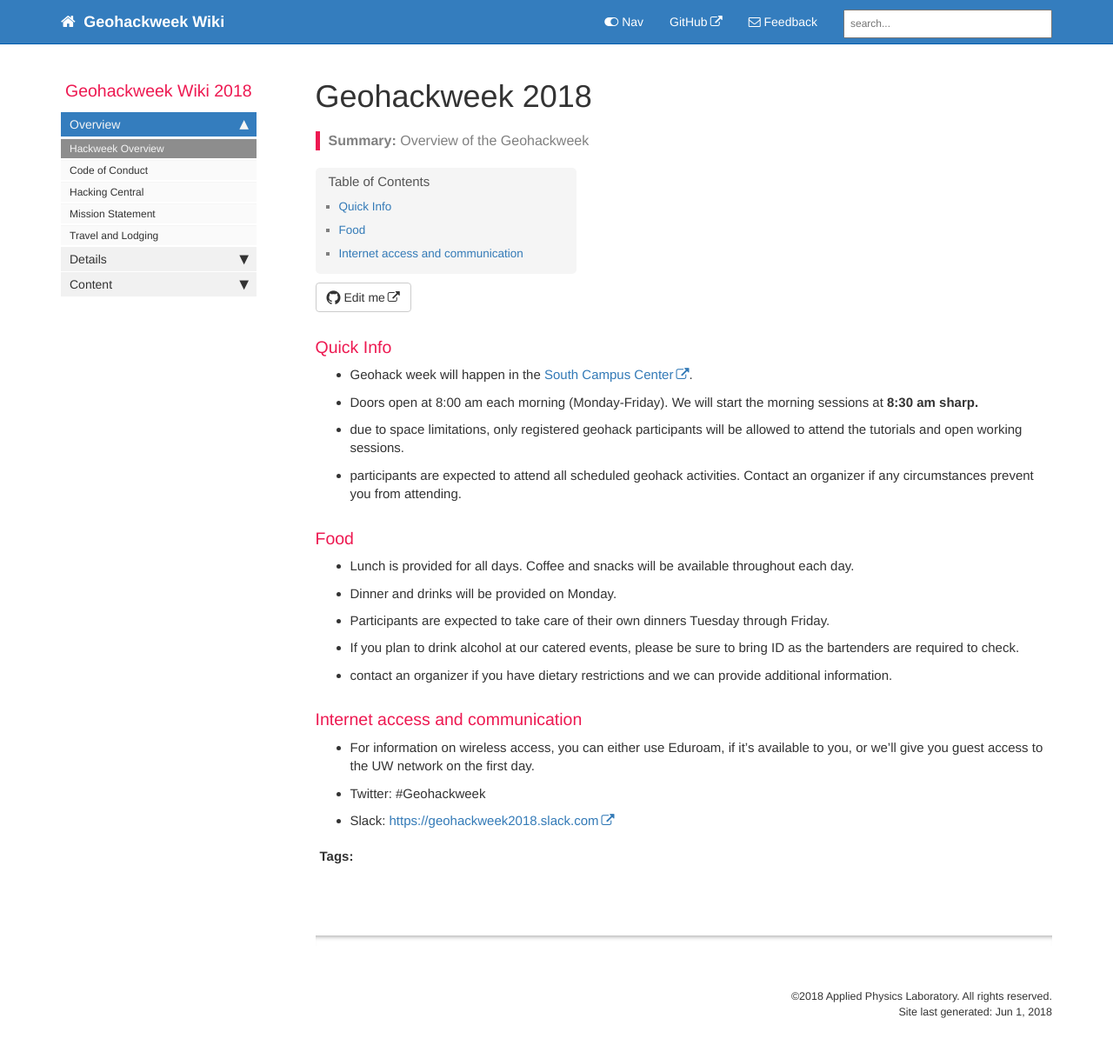
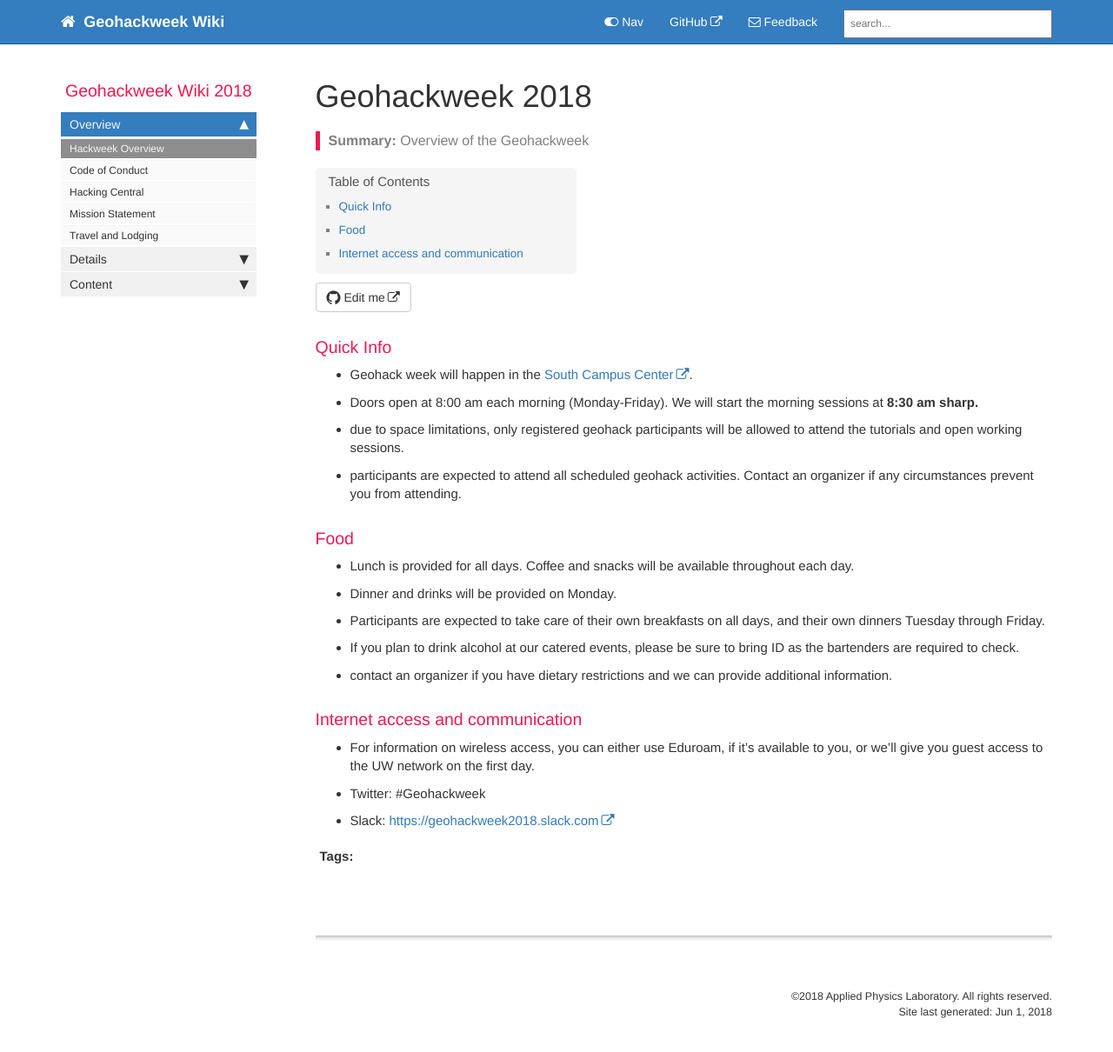
Before and after one commit to waterhackweek/wiki, a Jekyll site: the page built from index.md, in a window 1280 px wide and 1223 px high. Shown: the top 1210 px of the window at 87% size. Built offline with Jekyll 4.4.1, drawn with Linux system fonts in a browser that asks for light colours; nearby versions of some CDN libraries; comment, search, counter and statistics services are not loaded.

Commit message:
update food section

```diff
--- a/index.md
+++ b/index.md
@@ -15,7 +15,7 @@ summary: Overview of the Geohackweek
 ### Food
 - Lunch is provided for all days. Coffee and snacks will be available throughout each day.
 - Dinner and drinks will be provided on Monday.
-- Participants are expected to take care of their own dinners Tuesday through Friday.
+- Participants are expected to take care of their own breakfasts on all days, and their own dinners Tuesday through Friday.
 - If you plan to drink alcohol at our catered events, please be sure to bring ID as the bartenders are required to check.
 - contact an organizer if you have dietary restrictions and we can provide additional information.
 
```
